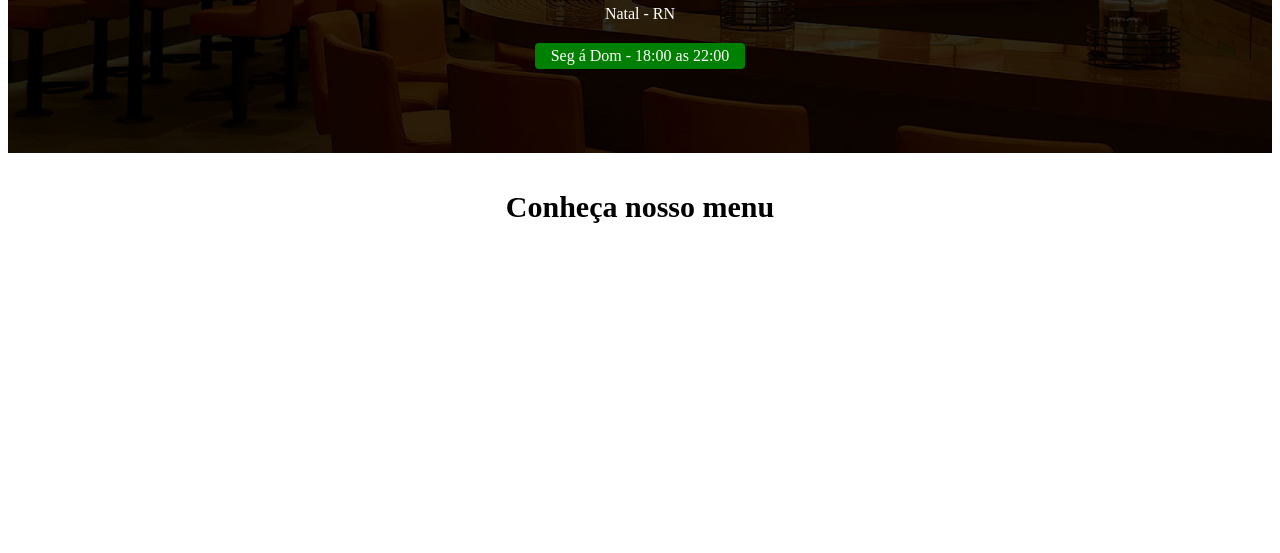
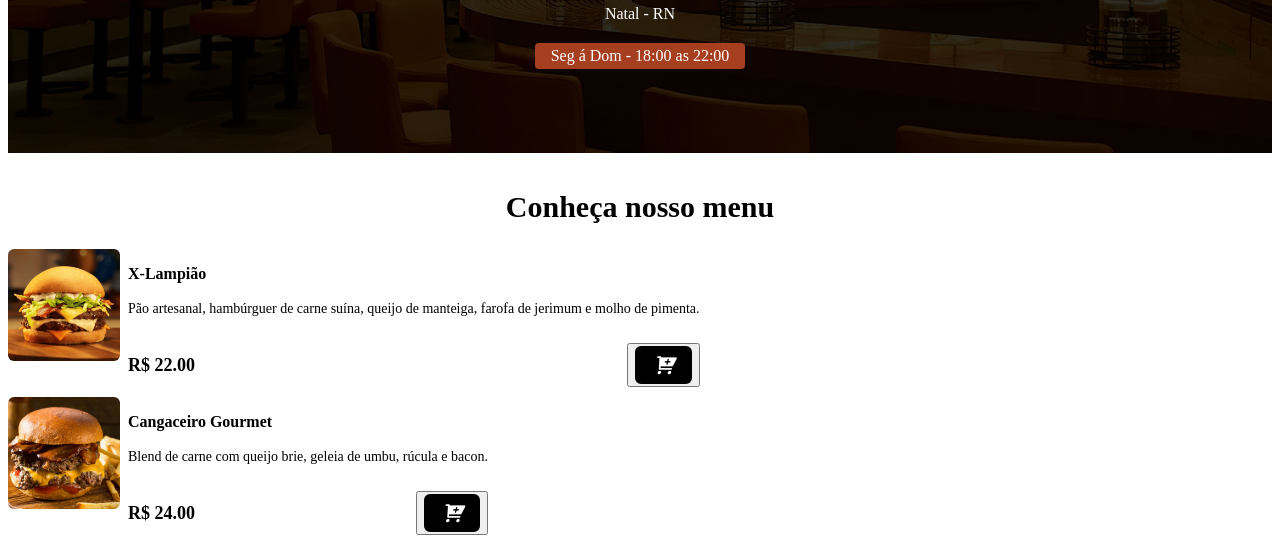
Before and after one commit to Tecvirtuos/Nordestino_Burguer, a plain HTML site: page index.html in a window 1280 px wide. Shown: the part 275-828 px from the top of the page. Before the commit the page ends 800 px from the top, so only its background shows below. Drawn offline with Linux system fonts and the light colour scheme.

Commit message:
Add Carts (Descripitions and Prices)
Adicionado valores e descrições nos carrinhos

```diff
--- a/index.html
+++ b/index.html
@@ -4,6 +4,7 @@
     <meta charset="UTF-8">
     <meta name="viewport" content="width=device-width, initial-scale=1.0">
     <title>Nordestino Burguer</title>
+    <link rel="stylesheet" href="https://cdnjs.cloudflare.com/ajax/libs/font-awesome/6.0.0-beta3/css/all.min.css" integrity="sha512-Fo3rlrZj/k7ujTnHg4CGR2D7kSs0v4LLanw2qksYuRlEzO+tcaEPQogQ0KaoGN26/zrn20ImR1DfuLWnOo7aBA==" crossorigin="anonymous" referrerpolicy="no-referrer" />
     <link rel="stylesheet" href="styles.css">
 </head>
 <body>
@@ -35,9 +36,73 @@
 <!-- INICIO MENU -->
 <div id="menu">
 
-<main>
+    <main class="main-cart">
 
-</main>
+        <!-- INICIO PRODUTO ITEM -->
+        <div class="cart-produt">
+
+        <img
+            src="images/hamb-1.png"
+            alt="X-Lampião"
+            class="cart-img"
+        />
+
+        <div>
+
+            <p class="cart-paragraf">X-Lampião</p>
+            <p class="cart-descripition">Pão artesanal, hambúrguer de carne suína, queijo de manteiga, farofa de jerimum e molho de pimenta.</p>
+
+            <div class="cart-price-button">
+
+                <p class="cart-price">R$ 22.00</p>
+                <button
+                    class="add-to-cart-btn"
+                    data-name="X-Lampião"
+                    data-price="22.00"
+                    >
+                    <i class="cart-button"></i>
+                </button>
+
+            </div>
+
+        </div>
+
+        </div>
+        <!-- FIM PRODUTO ITEM -->
+
+        <!-- INICIO PRODUTO ITEM -->
+        <div class="cart-produt">
+
+            <img
+                src="images/hamb-2.png"
+                alt="Cangaceiro Gourmet"
+                class="cart-img"
+            />
+
+            <div>
+
+                <p class="cart-paragraf">Cangaceiro Gourmet</p>
+                <p class="cart-descripition">Blend de carne com queijo brie, geleia de umbu, rúcula e bacon.</p>
+
+                <div class="cart-price-button">
+
+                    <p class="cart-price">R$ 24.00</p>
+                    <button
+                        class="add-to-cart-btn"
+                        data-name="Cangaceiro Gourmet"
+                        data-price="24.00"
+                        >
+                        <i class="cart-button"></i>
+                    </button>
+
+                </div>
+
+            </div>
+
+            </div>
+            <!-- FIM PRODUTO ITEM -->
+
+    </main>
 
 </div>
 <!-- FIM MENU -->
--- a/styles.css
+++ b/styles.css
@@ -52,7 +52,7 @@
 
 /* Estilo do funcionamento */
 .funcionamento {
-    background-color: green;
+    background-color: #a53f20;
     padding-left: 16px;
     padding-right: 16px;
     padding-top: 4px;
@@ -80,3 +80,88 @@
         line-height: 2.25rem; /* Line-height do Tailwind (36px) */
     }
 }
+
+/* Estilo para cart imagem */
+.cart-img {
+    width: 112px;
+    height: 112px;
+    border-radius: 6px;
+    transition: transform 300ms ease; /* Transição suave */
+}
+
+.cart-img:hover {
+    transform: scale(1.1) rotate(-2deg); /* Aplica apenas no hover */
+}
+
+/* Estilo para cart paragrafo */
+.cart-paragraf{
+font-weight: bold;
+}
+
+/* Estilo para cart descrição */
+.cart-descripition{
+font-size: 14px;
+line-height: 20px;
+}
+
+/* Estilo para cart descrição */
+/* Estilo do botão cart */
+.cart-button {
+    display: inline-flex;
+    align-items: center;
+    gap: 8px;
+    font-family: 'Font Awesome 6 Free', sans-serif;
+    font-weight: 900;
+    font-size: 1.125rem;
+    color: white;
+    background-color: #000000; /* Vermelho-terroso do sertão */
+    border: 2px solid #000000;
+    border-radius: 6px;
+    padding: 8px 16px;
+    cursor: pointer;
+    transition: all 0.3s ease;
+}
+
+  /* Ícone do carrinho */
+.cart-button::before {
+    content: "\f217"; /* Ícone cart-plus */
+}
+
+  /* Efeitos hover */
+.cart-button:hover {
+    transform: scale(1.05);
+    background-color: #a53f20;
+    box-shadow: 0 4px 8px rgba(0, 0, 0, 0.2);
+}
+
+/* Efeitos para preço do cart */
+.cart-price{
+    font-weight: bold;
+    font-size: 18px;
+    line-height: 28px;
+}
+
+/* Efeitos para o bloco do preço e botão do carrinho */
+.cart-price-button{
+    display: flex;
+    align-items: center;
+    gap: 8px;
+    justify-content: space-between;
+    margin-top: 12px;
+}
+
+/* Efeitos para o cart-produto */
+.cart-produt{
+    display: flex;
+    gap: 8px;
+}
+
+/* Efeitos do main cart */
+.cart-main{
+    display: grid;
+    grid-template-columns: repeat(1);
+    gap: 28px;
+    margin-left: auto;
+    margin-right: auto;
+    max-width: 1280px;
+}
```
